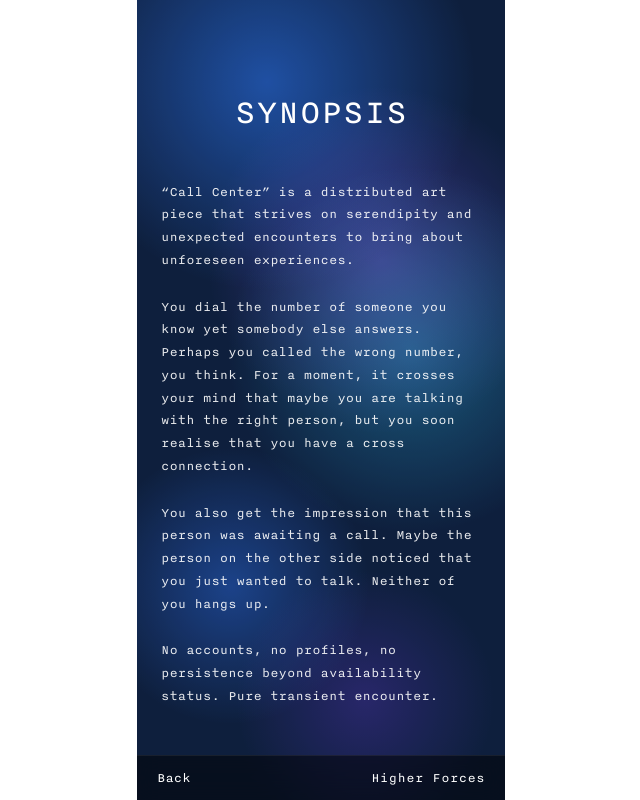
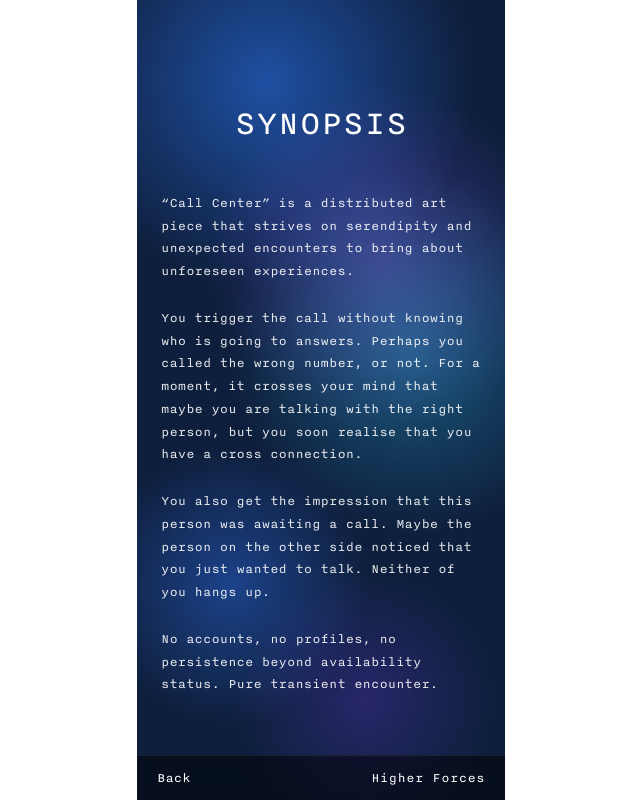
Before and after one commit to Non-territorial/call_center, a Next.js app: page /about in a window 1280 px wide. Shown: the whole page, without its empty margins (319-959 px from the left). Built offline with nearby package versions, Linux system fonts and the light colour scheme.

Commit message:
about fix

```diff
--- a/app/about/page.tsx
+++ b/app/about/page.tsx
@@ -30,7 +30,7 @@ export default function About() {
         </p>
 
         <p className="text-sm leading-relaxed opacity-90">
-          You dial the number of someone you know yet somebody else answers. Perhaps you called the wrong number, you think. For a moment, it crosses your mind that maybe you are talking with the right person, but you soon realise that you have a cross connection.
+          You trigger the call without knowing who is going to answers. Perhaps you called the wrong number, or not. For a moment, it crosses your mind that maybe you are talking with the right person, but you soon realise that you have a cross connection.
         </p>
 
         <p className="text-sm leading-relaxed opacity-90">
```
